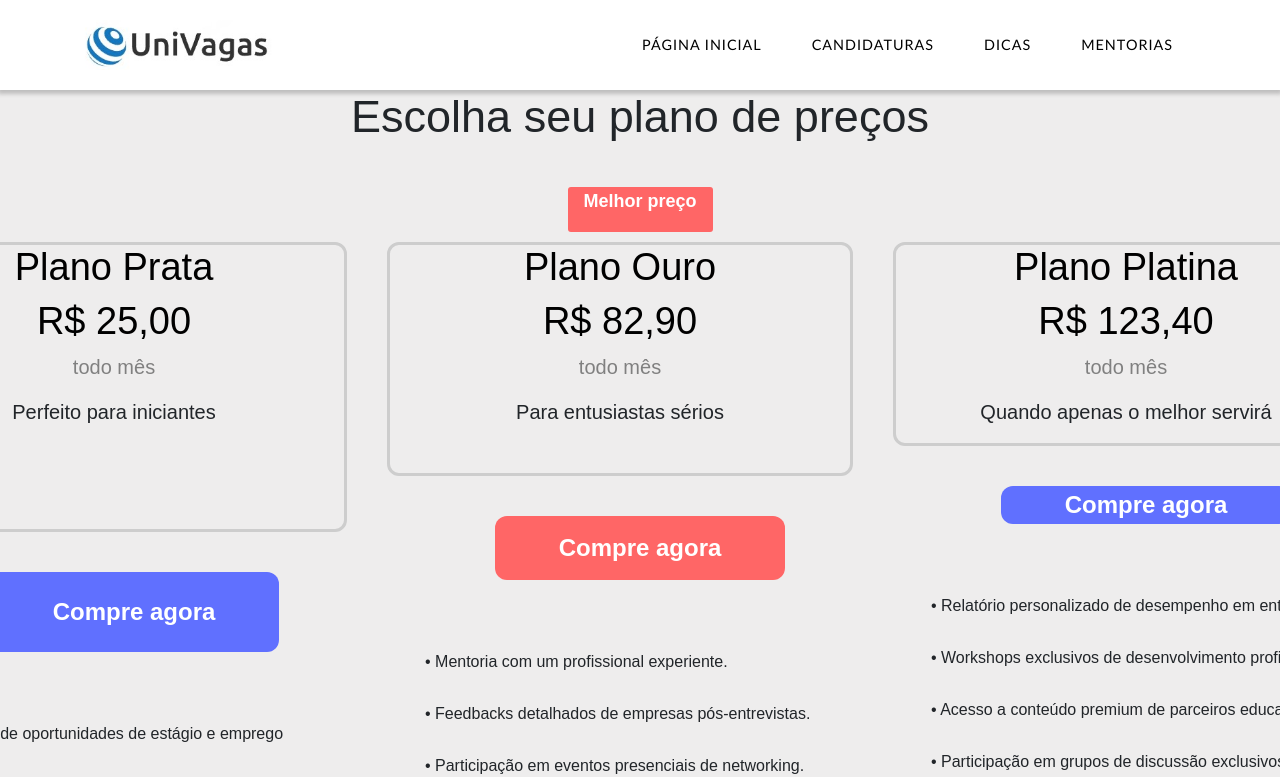
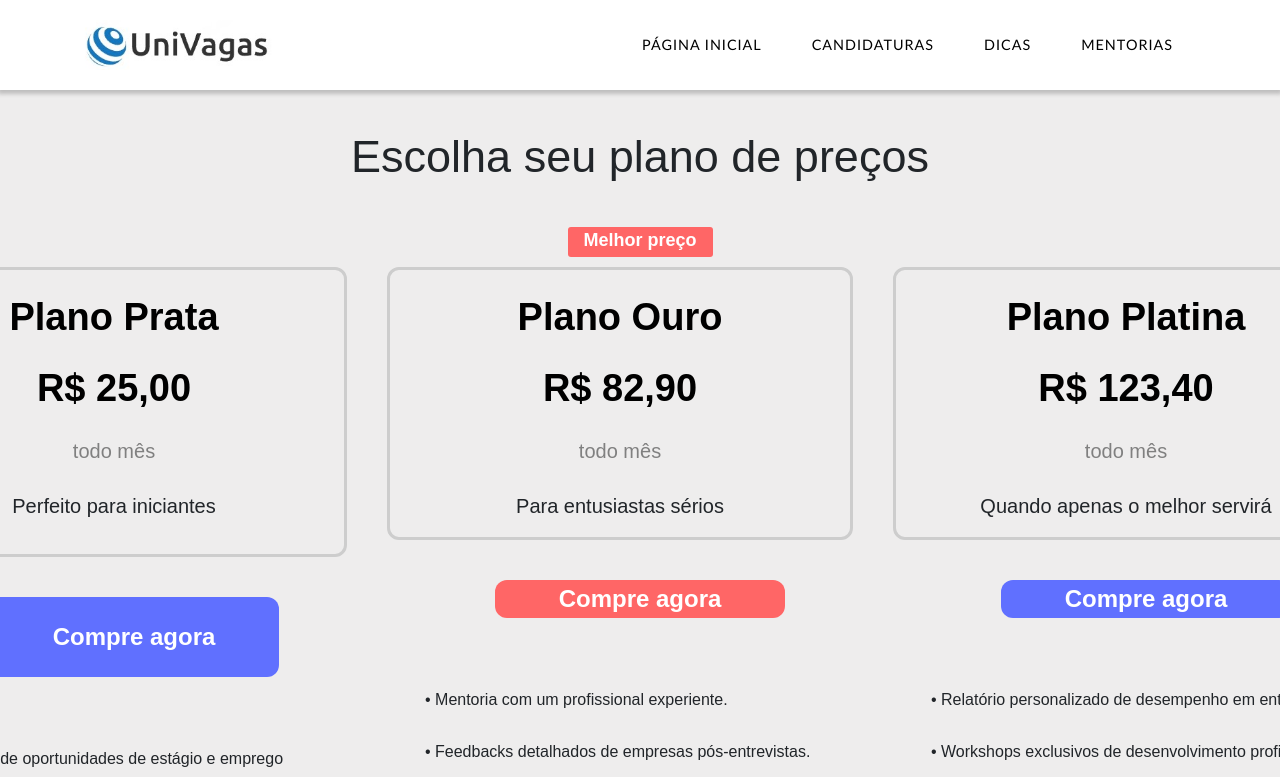
Before and after one commit to arthurmichaltchuk/univagas, a React (Create React App) app: page /mentorias in a window 1280 px wide. Shown: the top 777 px of the page. Built offline with nearby package versions, Linux system fonts and the light colour scheme; the HTML template or start-up script is replaced by a standard one.

Commit message:
Tela mentorias finalizado

```diff
--- a/src/index.css
+++ b/src/index.css
@@ -113,6 +113,7 @@ nav .menu-btn,
 #text-mentoria {
   text-align: center;
   font-size: 45px;
+  margin-top: 40px;
 }
 
 .header-mentoria {
@@ -124,16 +125,14 @@ nav .menu-btn,
 
 #subtitle-mentoria {
   display: flex;
+  justify-content: center;
   width: 145px;
-  height: 45px;
+  height: 30px;
   background-color: #FF6666;
   border-radius: 3px;
   color: white;
   font-weight: bold;
   font-size: 18px;
-  margin-bottom: 15px;
-  justify-content: center;
-  align-items: center;
   margin-top: 35px;
   margin-bottom: 10px;
 }
@@ -156,6 +155,9 @@ nav .menu-btn,
 .planos h2 {
   color: black;
   font-size: 38px;
+  margin-top: 25px;
+  margin-bottom: 25px;
+  font-weight: bold;
 }
 
 .planos label {
@@ -165,7 +167,7 @@ nav .menu-btn,
 
 .planos p {
   font-size: 20px;
-  margin-top: 15px;
+  margin-top: 25px;
 }
 
 .compre-agora {
```
